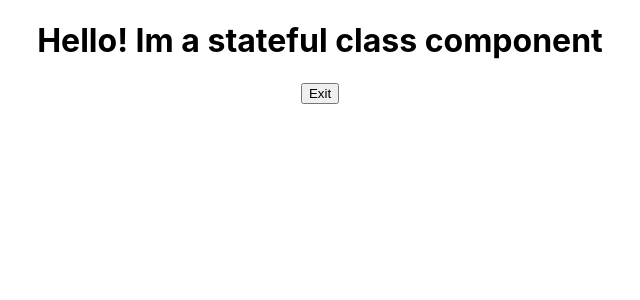
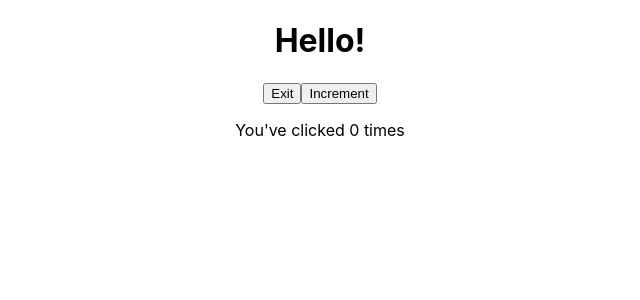
Before and after one commit to JustinFourie1993/react, a React (Create React App) app in the folder my-app/: page / in a window 1280 px wide. Shown: the top 300 px of the page, without its empty margins (320-960 px from the left). Built offline with nearby package versions, Linux system fonts and the light colour scheme.

Commit message:
add increment count component

```diff
--- a/my-app/src/App.js
+++ b/my-app/src/App.js
@@ -1,12 +1,12 @@
 import logo from './logo.svg';
 import './App.css';
-import StatefulGreetingWithCallback from './components/StatefulGreetingWithCallback';
+import StatefulGreetingWithPrevState from './components/StatefulGreetingWithPrevState';
 
 
 function App() {
   return (
     <div className="App">
-      <StatefulGreetingWithCallback greeting="Im a stateful class component" name="Mike"/>
+      <StatefulGreetingWithPrevState />
     </div>
   );
 }
--- /dev/null
+++ b/my-app/src/components/StatefulGreetingWithPrevState.js
@@ -0,0 +1,47 @@
+import React from "react";
+
+class StatefulGreetingWithPrevState extends React.Component {
+
+    constructor(props){
+        super(props);
+        this.state = {
+            introduction: "Hello!",
+            buttonText: "Exit",
+            count: 0 ,
+        };
+    }
+
+    handleClick(){
+        this.setState((prevState, prevProps) => {
+            console.log('Previous State:', prevState)
+            console.log('Previous Props:', prevProps)
+            return {
+                introduction: prevState.introduction === "Hello!" ? "Goodbye!" : "Hello!",
+                buttonText: prevState.buttonText === "Exit" ? "Enter" : "Exit"
+            }
+        });
+    }
+
+    incrementCount(){
+        this.setState((prevState, prevProps) => {
+            console.log('Previous State:', prevState)
+            console.log('Previous Props:', prevProps)
+            return {
+                count: prevState.count + 1
+            }
+        })
+    }
+
+    render(){
+        return (
+            <div>
+                <h1>{this.state.introduction} {this.props.greeting}</h1>
+                <button onClick={() => this.handleClick()}>{this.state.buttonText}</button>
+                <button onClick={() => this.incrementCount()}>Increment</button>
+                <p>You've clicked {this.state.count} times</p>
+            </div>
+        )
+    }
+}
+
+export default StatefulGreetingWithPrevState;
```
